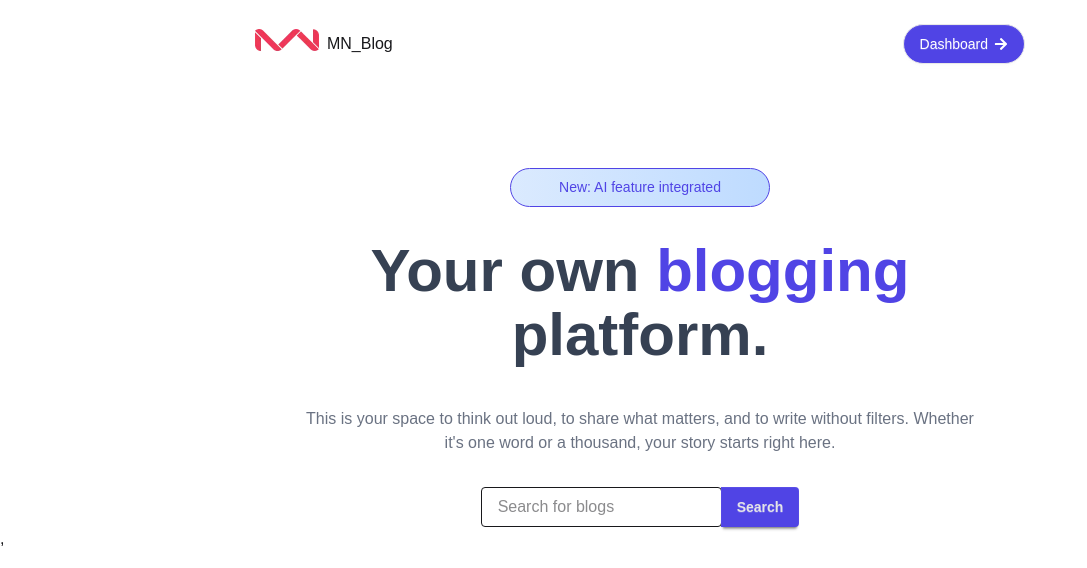
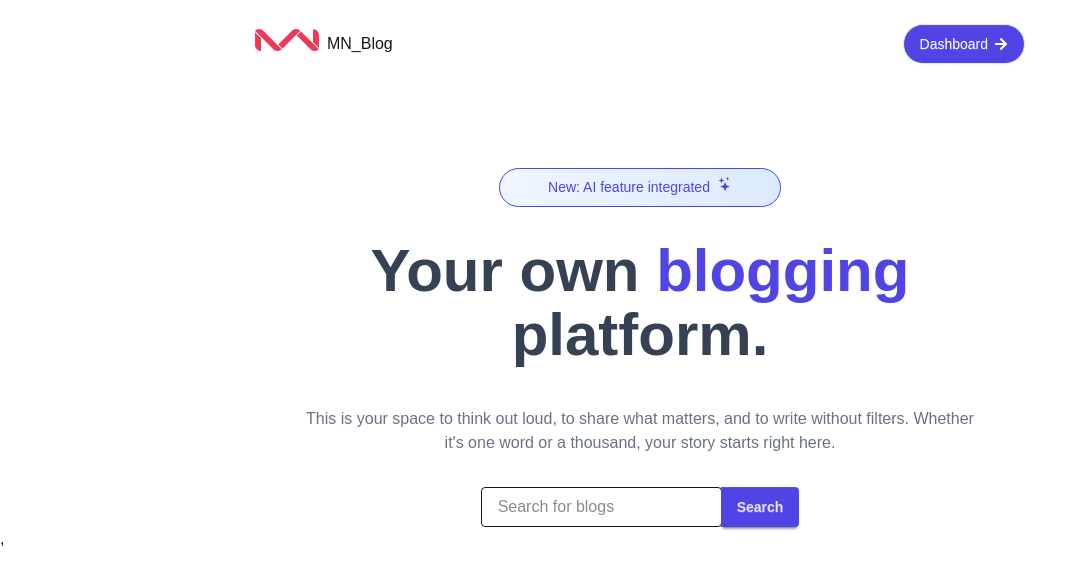
Before and after one commit to coders-rabbi/MultiUser_blog_website, a React (Vite) app: page / in a window 1280 px wide. Shown: the top 568 px of the page, without its empty margins (0-1087 px from the left). Built offline with nearby package versions, Linux system fonts and the light colour scheme.

Commit message:
hero section design color change

```diff
--- a/src/page/Home/HeroSection.jsx
+++ b/src/page/Home/HeroSection.jsx
@@ -1,9 +1,14 @@
 import React from 'react';
+import { BsStars } from 'react-icons/bs';
 
 const HeroSection = () => {
     return (
         <div className='text-center mt-20'>
-            <h4 className='text-[#5044E5] bg-gradient-to-r from-blue-100 to-blue-200 border inline-block  text-[14px] px-12 rounded-full py-2 mb-8'>New: AI feature integrated</h4>
+            <div className='inline-block'>
+                <h4 className='text-[#5044E5] bg-gradient-to-r from-blue-50 to-blue-100 border  text-[14px] px-12 rounded-full py-2 mb-8 flex gap-2'>New: AI feature integrated
+                    <BsStars />
+                </h4>
+            </div>
 
             <h1 className='text-6xl font-semibold leading-16 text-gray-700 mb-10'>Your own <span className='text-[#5044E5]'>blogging</span> <br />platform.</h1>
             <p className='text-gray-500 mb-8'>This is your space to think out loud, to share what matters, and to write without filters. Whether <br /> it's one word or a thousand, your story starts right here.</p>
```
